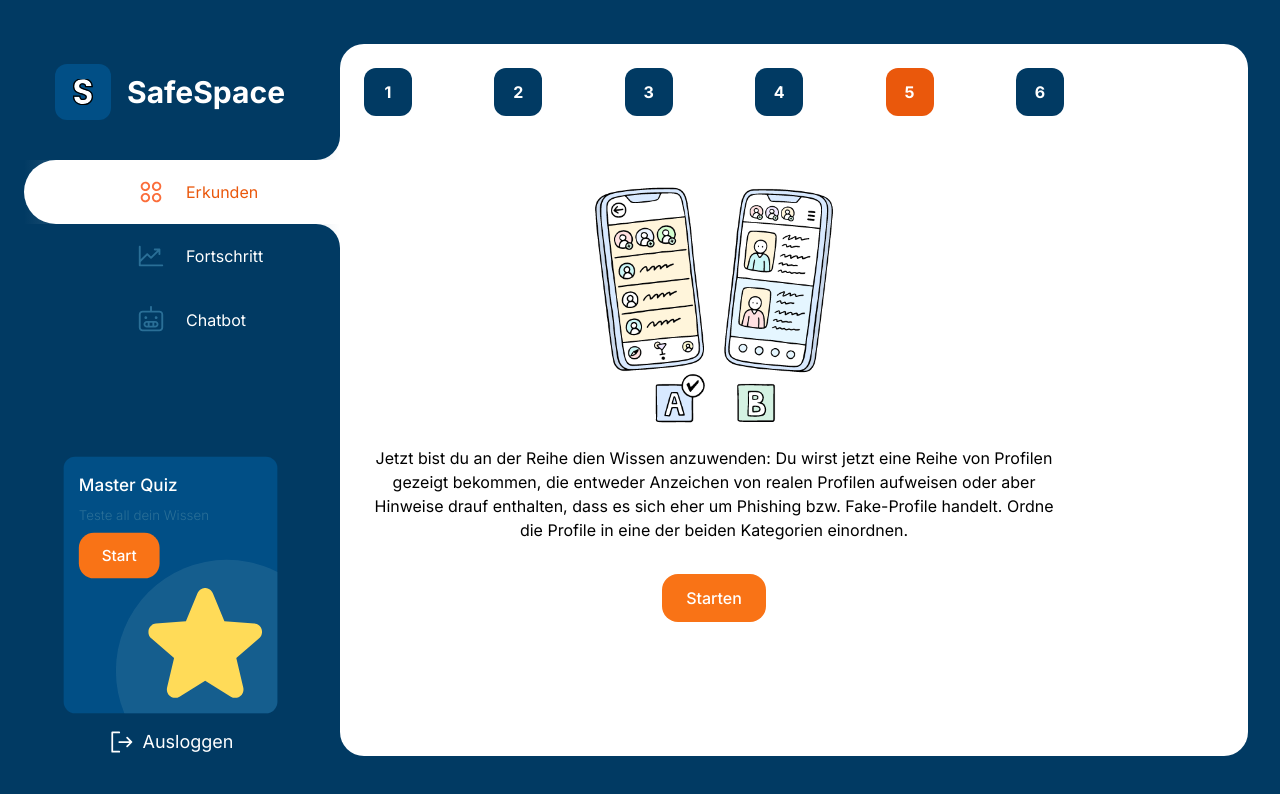
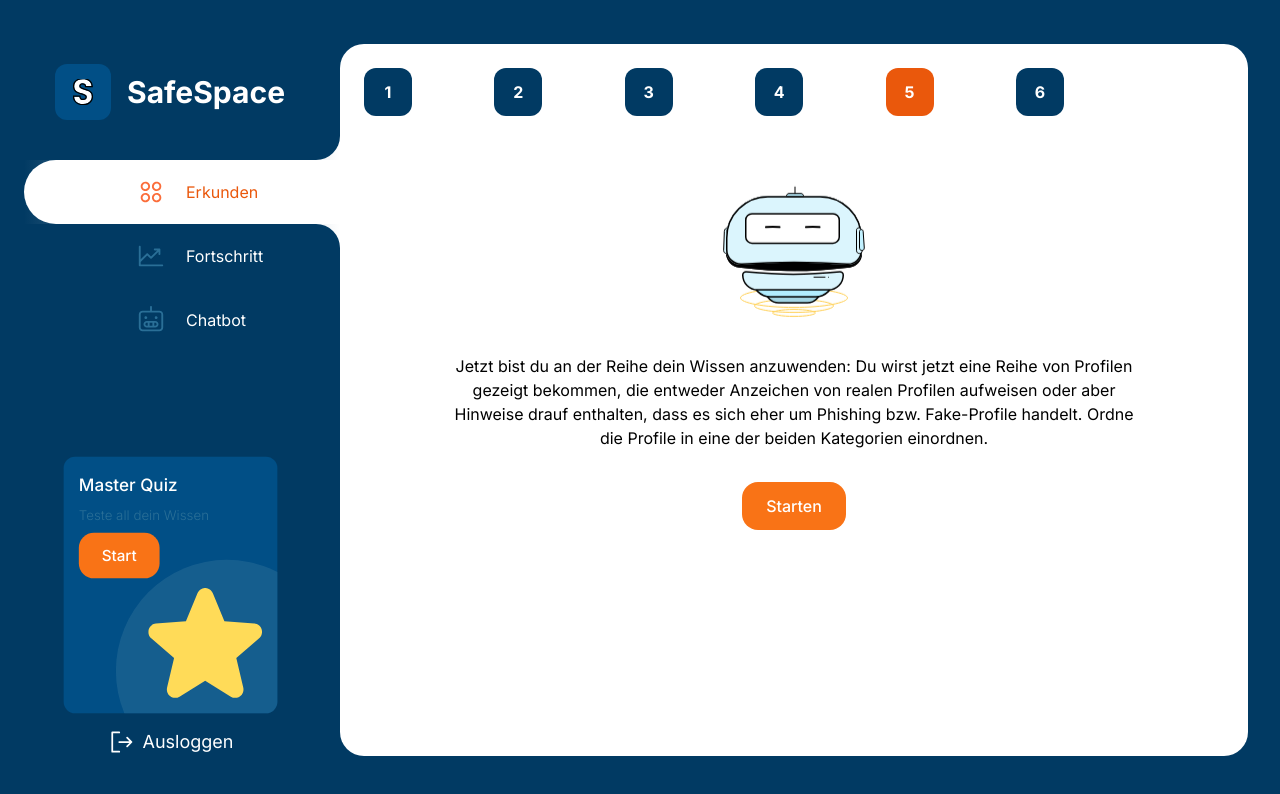
Before and after one commit to uwumarogie/ITBL-Datenschutz, a Next.js app: page /space/phishing/assign in a window 1280 px wide. Shown: the top 794 px of the page. Built offline with nearby package versions, Linux system fonts and the light colour scheme; sample sign-in values are in the browser's storage.

Commit message:
improvements

```diff
--- a/src/app/(safespace)/space/phishing/assign/page.tsx
+++ b/src/app/(safespace)/space/phishing/assign/page.tsx
@@ -7,7 +7,8 @@ import { useState } from "react";
 import Button from "@/components/button";
 import { HintCard } from "@/components/hint-card";
 import clsx from "clsx";
-import Image from "next/image";
+import Robot from "@/components/robot/robot";
+import Task from "@/components/task";
 
 type Profile = {
   instagramProfile: InstagramProfileData;
@@ -49,16 +50,10 @@ export default function Assign() {
       ) : (
         <>
           {!instructionsRead ? (
-            <div className="p-2 flex flex-col items-center gap-4 lg:mt-8 max-w-[700px]">
-              <Image
-                src="/assign-profiles.png"
-                alt="profiles"
-                width={250}
-                height={250}
-                className="w-[120px] h-[120px] md:w-[250px] md:h-[250px]"
-              />
-              <span className="text-center">
-                Jetzt bist du an der Reihe dien Wissen anzuwenden: Du wirst
+            <div className="p-2 flex flex-col items-center gap-4 lg:mt-8">
+              <Robot expression="resting" className="mb-6" />
+              <span className="text-center max-w-[700px]">
+                Jetzt bist du an der Reihe dein Wissen anzuwenden: Du wirst
                 jetzt eine Reihe von Profilen gezeigt bekommen, die entweder
                 Anzeichen von realen Profilen aufweisen oder aber Hinweise drauf
                 enthalten, dass es sich eher um Phishing bzw. Fake-Profile
@@ -86,7 +81,10 @@ export default function Assign() {
               )}
 
               <div className="flex flex-col justify-between items-center w-full max-w-[700px] gap-y-4">
-                <div className="flex flex-col items-center mt-4 sm:mt-16 gap-y-4 max-w-[80%] text-center">
+                <Task>
+                  Achtung! Alle Profile sind von uns zu Übungszwecken erstellt!
+                </Task>
+                <div className="flex flex-col items-center gap-y-4 max-w-[80%] text-center">
                   <span className="text-lg md:text-2xl text-blue-background">
                     Wie würdest du{" "}
                     {profiles[activeIndex].instagramProfile.username}{" "}
--- a/src/app/(safespace)/space/phishing/profiling/page.tsx
+++ b/src/app/(safespace)/space/phishing/profiling/page.tsx
@@ -11,6 +11,7 @@ import Button from "@/components/button";
 import clsx from "clsx";
 import Image from "next/image";
 import { HintCard } from "@/components/hint-card";
+import Robot from "@/components/robot/robot";
 
 type Column = {
   id: string;
@@ -132,22 +133,17 @@ export default function Profiling() {
 
   return (
     <>
-      {moduleFinished ? (
+      {!moduleFinished ? (
         <div className="flex flex-col items-center text-center gap-6 md:mt-6">
           <span className="text-5xl text-blue-background">Gut gemacht!</span>
-          <Image
-            src="/instagram-profile.png"
-            alt="insta profile"
-            width={150}
-            height={150}
-          />
+          <Robot expression="smiling" />
           <span className="max-w-[600px]">
             {" "}
             Du hast alle Anzeichen richtig zugeordnet. Als nächstes wird deine
             Aufgabe sein dein Wissen anzuwenden und Fake-Profile zu erkennen.
           </span>
           <Button onClick={() => router.push("/space/phishing/assign")}>
-            Starten
+            Weiter
           </Button>
         </div>
       ) : (
```
